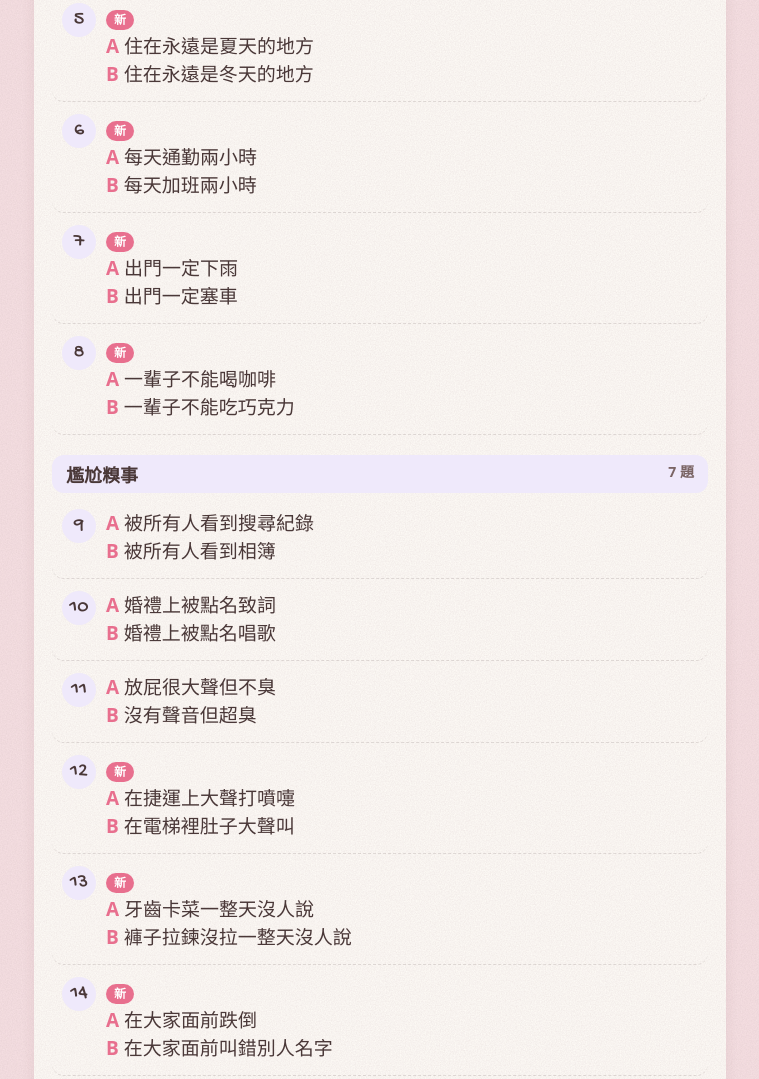
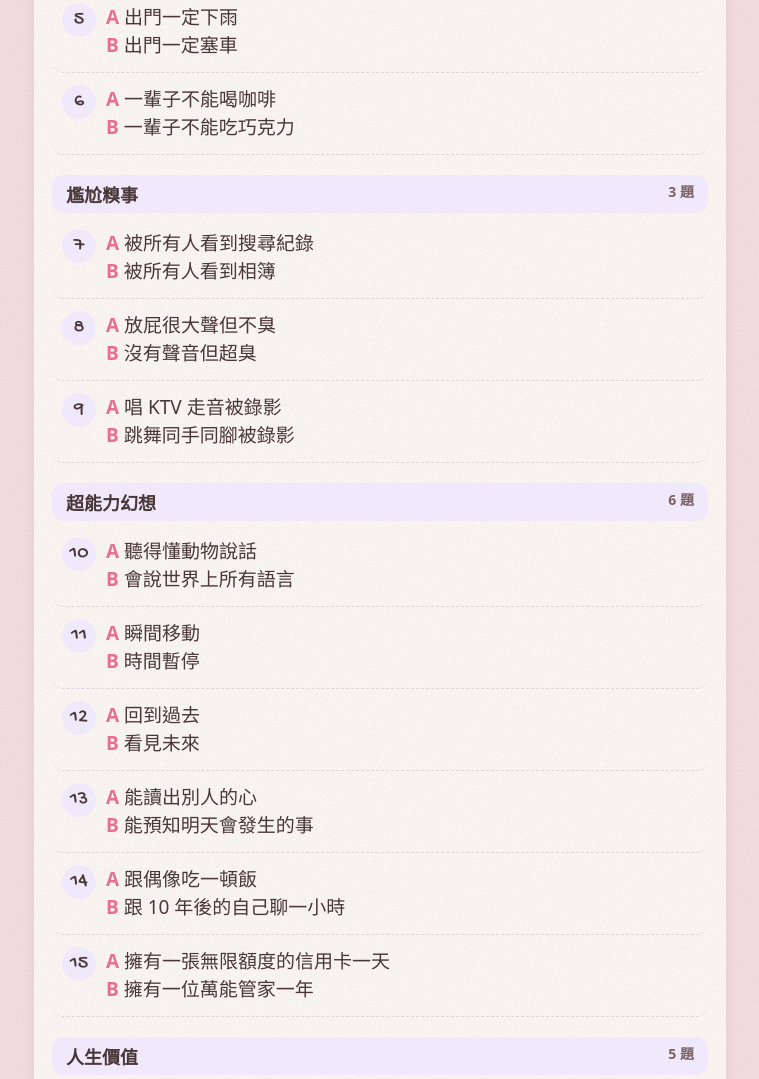
Before and after one commit to morrishsu0325-spec/1116birthday, a plain HTML site: page phone.html in a window 1280 px wide. Shown: the part 1837-2916 px from the top of the page, without its empty margins (260-1019 px from the left). Drawn offline with Linux system fonts and the light colour scheme; a web font is replaced by a local one.

Commit message:
Add files via upload

```diff
--- a/phone.html
+++ b/phone.html
@@ -102,20 +102,19 @@ const MATH=[
  ['E',[7,4,1],'7 × 4 − 1'],['F',[10,2,7],'10 × 2 + 7'],['G',[3,3,3],'3 × 3 × 3'],['H',[5,5,2],'5 × 5 + 2'],
  ['I',[6,5,3],'6 × 5 − 3'],['J',[2,9,1],'(2 + 1) × 9'],['K',[8,3,3],'8 × 3 + 3'],['L',[12,2,3],'12 × 2 + 3']
 ];
-// 讀心術題庫：依類別分組，new:1 為新增的候選題（從中挑出共 20 題）
+// 讀心術定案 20 題，依類別分組
 const MIND=[
  {cat:'生活日常',qs:[
   ['一輩子不能吃火鍋','一輩子不能喝手搖'],['夏天沒有冷氣','冬天沒有熱水'],['海邊的小木屋','市中心的小套房'],['去山上露營','住五星級飯店'],
-  ['住在永遠是夏天的地方','住在永遠是冬天的地方',1],['每天通勤兩小時','每天加班兩小時',1],['出門一定下雨','出門一定塞車',1],['一輩子不能喝咖啡','一輩子不能吃巧克力',1]]},
+  ['出門一定下雨','出門一定塞車'],['一輩子不能喝咖啡','一輩子不能吃巧克力']]},
  {cat:'尷尬糗事',qs:[
-  ['被所有人看到搜尋紀錄','被所有人看到相簿'],['婚禮上被點名致詞','婚禮上被點名唱歌'],['放屁很大聲但不臭','沒有聲音但超臭'],
-  ['在捷運上大聲打噴嚏','在電梯裡肚子大聲叫',1],['牙齒卡菜一整天沒人說','褲子拉鍊沒拉一整天沒人說',1],['在大家面前跌倒','在大家面前叫錯別人名字',1],['唱 KTV 走音被錄影','跳舞同手同腳被錄影',1]]},
+  ['被所有人看到搜尋紀錄','被所有人看到相簿'],['放屁很大聲但不臭','沒有聲音但超臭'],['唱 KTV 走音被錄影','跳舞同手同腳被錄影']]},
  {cat:'超能力幻想',qs:[
   ['聽得懂動物說話','會說世界上所有語言'],['瞬間移動','時間暫停'],['回到過去','看見未來'],
-  ['能讀出別人的心','能預知明天會發生的事',1],['跟偶像吃一頓飯','跟 10 年後的自己聊一小時',1],['擁有一張無限額度的信用卡一天','擁有一位萬能管家一年',1]]},
+  ['能讀出別人的心','能預知明天會發生的事'],['跟偶像吃一頓飯','跟 10 年後的自己聊一小時'],['擁有一張無限額度的信用卡一天','擁有一位萬能管家一年']]},
  {cat:'人生價值',qs:[
-  ['很有錢但沒有時間','很有時間但沒有錢'],['被很多人喜歡','被一個人深愛'],['收到 100 封手寫信','收到一份超貴的禮物'],
-  ['做喜歡但薪水普通的工作','做不喜歡但薪水超高的工作',1],['一個超懂妳的朋友','十個普通的朋友',1],['生日收到一場驚喜派對','生日收到一趟旅行',1],['30 歲前存到一百萬','30 歲前環遊世界一次',1]]}
+  ['很有錢但沒有時間','很有時間但沒有錢'],['被很多人喜歡','被一個人深愛'],['做喜歡但薪水普通的工作','做不喜歡但薪水超高的工作'],
+  ['生日收到一場驚喜派對','生日收到一趟旅行'],['30 歲前存到一百萬','30 歲前環遊世界一次']]}
 ];
 const TABOO=[
  ['簡單','今天早餐吃了什麼？'],['簡單','最喜歡的顏色？'],['簡單','狗派還是貓派？'],['簡單','最近一次去旅行是去哪裡？'],['簡單','最常點的手搖飲是什麼？'],
@@ -143,9 +142,9 @@ const body={
   <table><tr><th>輪</th><th>檸檬汁</th><th>水</th></tr><tr><td>第 1 輪</td><td>1 杯</td><td>3 杯</td></tr><tr><td>第 2 輪</td><td>1 杯</td><td>3 杯</td></tr><tr><td>第 3 輪</td><td>2 杯</td><td>2 杯</td></tr></table>
   <p class="note">杯子用不透明的，由主持人在後台偷偷配好，誰拿到檸檬汁可以事先抽籤決定。</p>`,
  3:()=>`<div class="rules"><b>規則</b>挑戰者選一位關主。主持人唸題後倒數，兩人同時說出答案，一樣就算命中，由平板計分。命中率 50% 得 1 份、70% 得 2 份、85% 得 3 份。</div>
-  <div class="sub"><span>題庫 ${MIND.reduce((s,c)=>s+c.qs.length,0)} 題（挑 20 題使用）</span><button data-clear="q">清除標記</button></div>
-  ${(()=>{let n=0;return MIND.map(c=>`<div class="cat">${c.cat}<span>${c.qs.length} 題</span></div><ol class="q">${c.qs.map(([a,b,isNew])=>{n++;return li('q'+n,n,`${isNew?'<span class="newtag">新</span>':''}<span class="ab"><i>A</i> ${a}</span><span class="ab"><i>B</i> ${b}</span>`);}).join('')}</ol>`).join('');})()}
-  <p class="note">標「新」的是新增的候選題。點一下題目可以標記「已唸過」。</p>`,
+  <div class="sub"><span>定案 ${MIND.reduce((s,c)=>s+c.qs.length,0)} 題</span><button data-clear="f">清除標記</button></div>
+  ${(()=>{let n=0;return MIND.map(c=>`<div class="cat">${c.cat}<span>${c.qs.length} 題</span></div><ol class="q">${c.qs.map(([a,b,isNew])=>{n++;return li('f'+n,n,`${isNew?'<span class="newtag">新</span>':''}<span class="ab"><i>A</i> ${a}</span><span class="ab"><i>B</i> ${b}</span>`);}).join('')}</ol>`).join('');})()}
+  <p class="note">點一下題目可以標記「已唸過」。</p>`,
  4:()=>`<div class="rules"><b>規則</b>5 位關主排一排，挑戰者矇眼只摸手肘，依年紀由大排到小。每次排完公布排對幾位，共 3 次機會：第 1 次全對 3 份、第 2 次 2 份、第 3 次 1 份。</div>
   <div class="sub"><span>關主年紀順序（由大到小）<span class="tbd">待填</span></span></div>
   <table><tr><th>順位</th><th>關主</th><th>生日</th></tr>${[1,2,3,4,5].map(n=>`<tr><td class="big">${n}</td><td>＿＿＿＿</td><td>＿＿＿＿</td></tr>`).join('')}</table>`,
```
